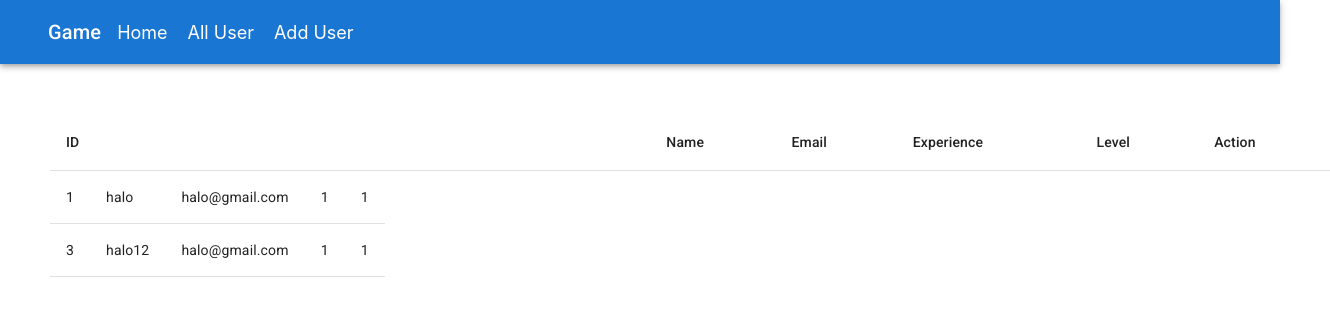
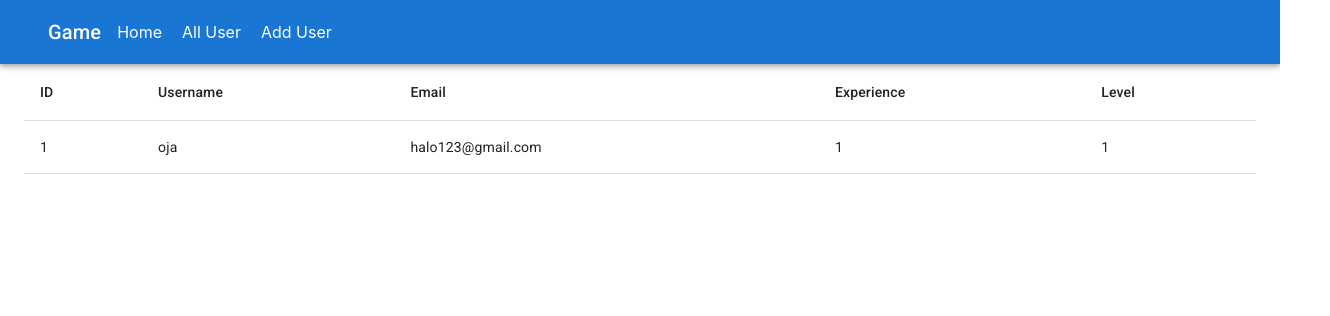
Before and after one commit to saufiroja/challange-6, a React (Create React App) app in the folder client/: page /users in a window 1280 px wide. Shown: the top 316 px of the page, 1330 px wide, since content can reach past the window. Built offline with nearby package versions, Linux system fonts and the light colour scheme; data requests are answered from the project's data file.

Commit message:
membuat api

```diff
--- a/client/package.json
+++ b/client/package.json
@@ -12,6 +12,9 @@
     "@testing-library/jest-dom": "^5.11.4",
     "@testing-library/react": "^11.1.0",
     "@testing-library/user-event": "^12.1.10",
+    "axios": "^0.24.0",
+    "concurrently": "^6.4.0",
+    "json-server": "^0.17.0",
     "react": "^17.0.2",
     "react-dom": "^17.0.2",
     "react-router-dom": "^6.0.2",
@@ -21,6 +24,8 @@
   },
   "scripts": {
     "start": "react-scripts start",
+    "json-server": "json-server --watch src/json/data.json --host localhost --port 3003",
+    "dev": "concurrently \"npm start\" \"npm run json-server\"",
     "build": "react-scripts build",
     "test": "react-scripts test",
     "eject": "react-scripts eject"
--- a/client/src/App.js
+++ b/client/src/App.js
@@ -1,4 +1,4 @@
-import React, { useState } from "react";
+import React from "react";
 import {
   NavbarComponents,
   UsersComponents,
@@ -9,36 +9,17 @@ import {
 import { BrowserRouter, Route, Routes } from "react-router-dom";
 
 const App = () => {
-  const [data, setData] = useState({
-    title: "Game",
-    users: [
-      {
-        id: 1,
-        name: "halo",
-        email: "halo@gmail.com",
-        experience: 1,
-        lvl: 1,
-      },
-      {
-        id: 3,
-        name: "halo12",
-        email: "halo@gmail.com",
-        experience: 1,
-        lvl: 1,
-      },
-    ],
-  });
   return (
     <BrowserRouter>
-      <NavbarComponents title={data.title} />
+      <NavbarComponents />
       <Routes>
-        <Route path="/" exact element={<HomeComponents />} />
+        <Route path="/" exact="true" element={<HomeComponents />} />
+        <Route path="/users" exact="true" element={<UsersComponents />} />
         <Route
-          path="/users"
-          exact
-          element={<UsersComponents users={data.users} />}
+          path="/adduser"
+          exact="true"
+          element={<CreateUserComponents />}
         />
-        <Route path="/adduser" exact element={<CreateUserComponents />} />
         <Route path="*" element={<NotFoundComponents />} />
       </Routes>
     </BrowserRouter>
--- a/client/src/components/navbar/Navbar.module.css
+++ b/client/src/components/navbar/Navbar.module.css
@@ -1,10 +1,9 @@
 .header {
-  background: #111111;
+  background: #ffffff;
 }
 
 .tabs {
   color: #ffffff;
   text-decoration: none;
   margin-right: 20px;
-  font-size: 18px;
 }
--- a/client/src/components/users/Users.module.css
+++ b/client/src/components/users/Users.module.css
@@ -1,5 +1,5 @@
 .table {
-  width: 90%;
+  width: 50%;
   margin: 50px 0 0 50px;
 }
 .thead {
--- a/client/src/components/users/UsersComponents.jsx
+++ b/client/src/components/users/UsersComponents.jsx
@@ -1,15 +1,25 @@
+import React, { useState, useEffect } from "react";
 import {
   TableCell,
   TableHead,
   TableRow,
   TableBody,
   Table,
+  Container,
 } from "@mui/material";
-import React from "react";
-import styled from "./Users.module.css";
+import { getUsers } from "../../service/api";
 
 const UsersComponents = (props) => {
-  const data = props.users;
+  const [users, setUsers] = useState([]);
+
+  useEffect(() => {
+    getAllUsers();
+  }, []);
+
+  const getAllUsers = async () => {
+    const respones = await getUsers();
+    setUsers(respones.data);
+  };
 
   const headCells = [
     {
@@ -17,8 +27,8 @@ const UsersComponents = (props) => {
       label: "ID",
     },
     {
-      id: "name",
-      label: "Name",
+      id: "username",
+      label: "Username",
     },
     {
       id: "email",
@@ -32,34 +42,32 @@ const UsersComponents = (props) => {
       id: "lvl",
       label: "Level",
     },
-    {
-      label: "Action",
-      formatter: (rowContent, row) => {},
-    },
   ];
 
   return (
     <>
-      <Table className={styled.table}>
+      <Container maxWidth="xl">
+        <Table>
           <TableHead>
-          <TableRow className={styled.thead}>
+            <TableRow>
               {headCells.map((headCell) => (
                 <TableCell key={headCell.id}>{headCell.label}</TableCell>
               ))}
             </TableRow>
+          </TableHead>
           <TableBody>
-            {data.map((row) => (
-              <TableRow key={row.id} className={styled.row}>
-                <TableCell>{row.id}</TableCell>
-                <TableCell>{row.name}</TableCell>
-                <TableCell>{row.email}</TableCell>
-                <TableCell>{row.experience}</TableCell>
-                <TableCell>{row.lvl}</TableCell>
+            {users.map((user) => (
+              <TableRow key={user.id}>
+                <TableCell>{user.id}</TableCell>
+                <TableCell>{user.username}</TableCell>
+                <TableCell>{user.email}</TableCell>
+                <TableCell>{user.experience}</TableCell>
+                <TableCell>{user.lvl}</TableCell>
               </TableRow>
             ))}
           </TableBody>
-        </TableHead>
         </Table>
+      </Container>
     </>
   );
 };
--- /dev/null
+++ b/client/src/json/data.json
@@ -0,0 +1,11 @@
+{
+  "users": [
+    {
+      "id": 1,
+      "username": "oja",
+      "email": "halo123@gmail.com",
+      "experience": 1,
+      "lvl": 1
+    }
+  ]
+}
--- /dev/null
+++ b/client/src/service/api.js
@@ -0,0 +1,7 @@
+import axios from "axios";
+
+const url = "http://localhost:3003/users";
+
+export const getUsers = async () => {
+  return await axios.get(url);
+};
```
Also changed, not shown: 1 other file (tests, documents, lock files or other folders). Lines whose indentation alone changed are shown as unchanged.
